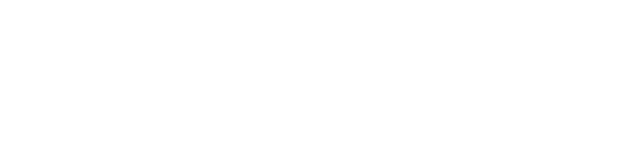
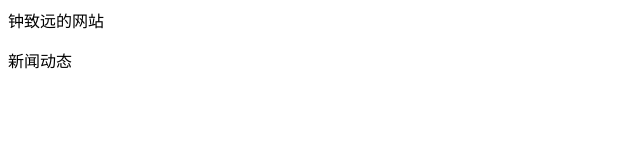
Before and after one commit to ZhiYuanZhongsWebsite/ZhiYuanZhongsWebsite.github.io, a plain HTML site: page index.html in a window 1280 px wide. Shown: the whole page, without its empty margins (0-640 px from the left). Drawn offline with Linux system fonts and the light colour scheme.

Commit message:
Update index.html

```diff
--- a/index.html
+++ b/index.html
@@ -8,6 +8,10 @@
 	<body>
 		<div class="container">
 			<!--导航栏部分-->
+			<span>钟致远的网站</span>
+			<span>
+				<p>新闻动态</p>
+			</span>
 		</div>
 		<script src="scripts.js"></script>
 	</body>
```
